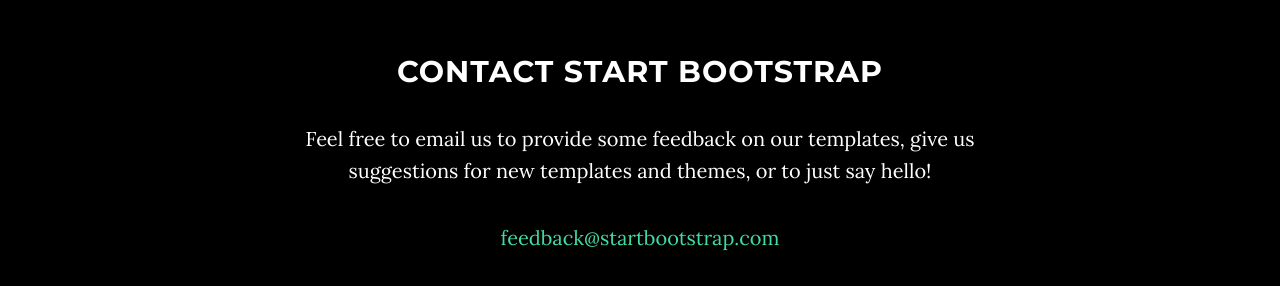
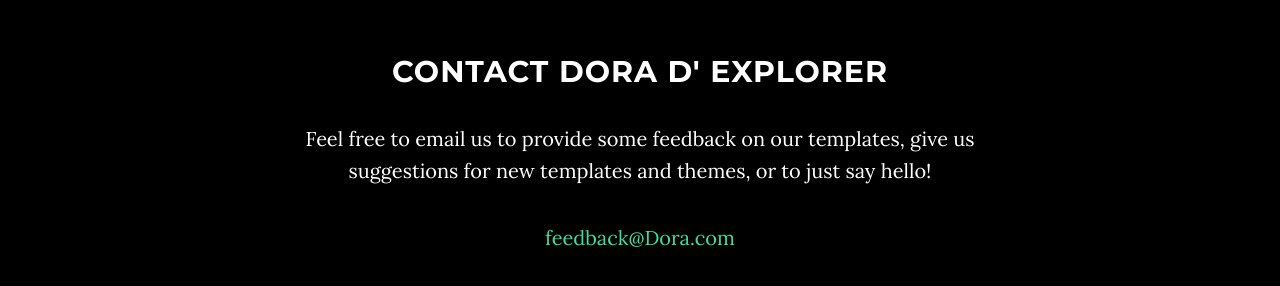
Before and after one commit to reynaguidangen/one-page, a website: page index.html in a window 1280 px wide. Shown: the part 1956-2242 px from the top of the page. Drawn offline with nearby package versions, Linux system fonts and the light colour scheme; some packages are replaced by stand-ins of ours.

Commit message:
Update index.html

```diff
--- a/index.html
+++ b/index.html
@@ -104,9 +104,9 @@
     <section id="contact" class="container content-section text-center">
         <div class="row">
             <div class="col-lg-8 col-lg-offset-2">
-                <h2>Contact Start Bootstrap</h2>
+                <h2>Contact Dora D' Explorer</h2>
                 <p>Feel free to email us to provide some feedback on our templates, give us suggestions for new templates and themes, or to just say hello!</p>
-                <p><a href="mailto:feedback@startbootstrap.com">feedback@startbootstrap.com</a>
+                <p><a href="mailto:feedback@startbootstrap.com">feedback@Dora.com</a>
                 </p>
                 <ul class="list-inline banner-social-buttons">
                     <li>
```
